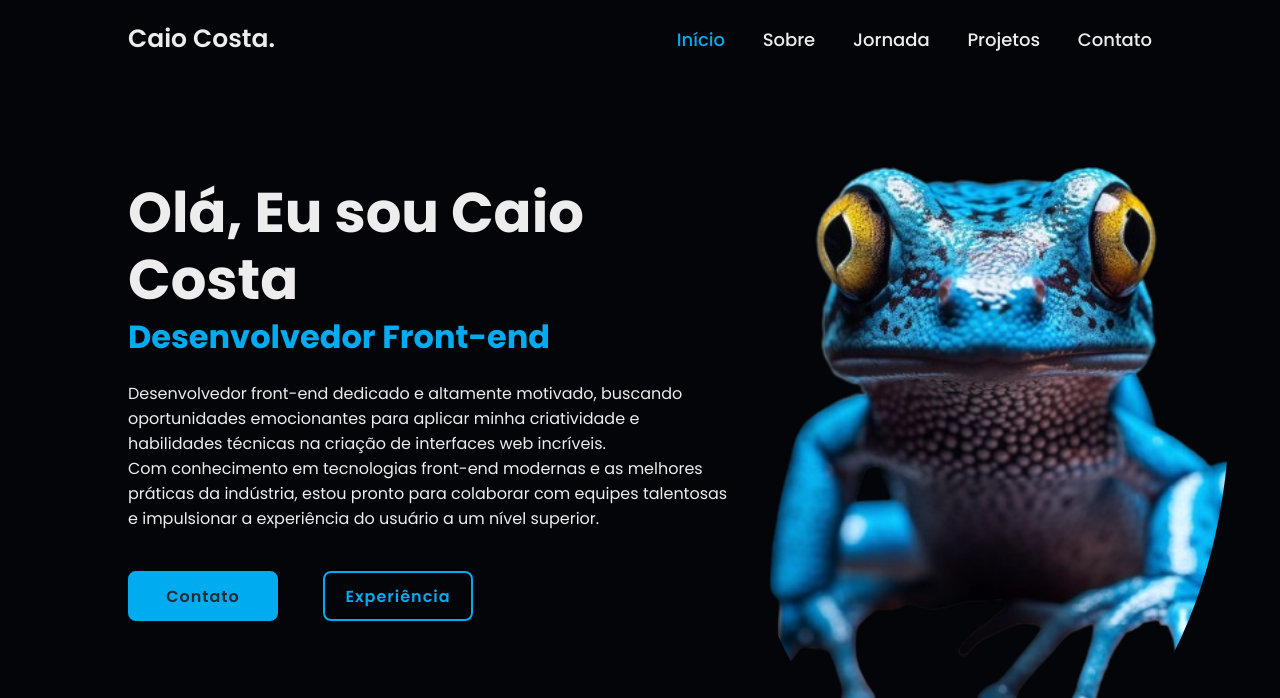
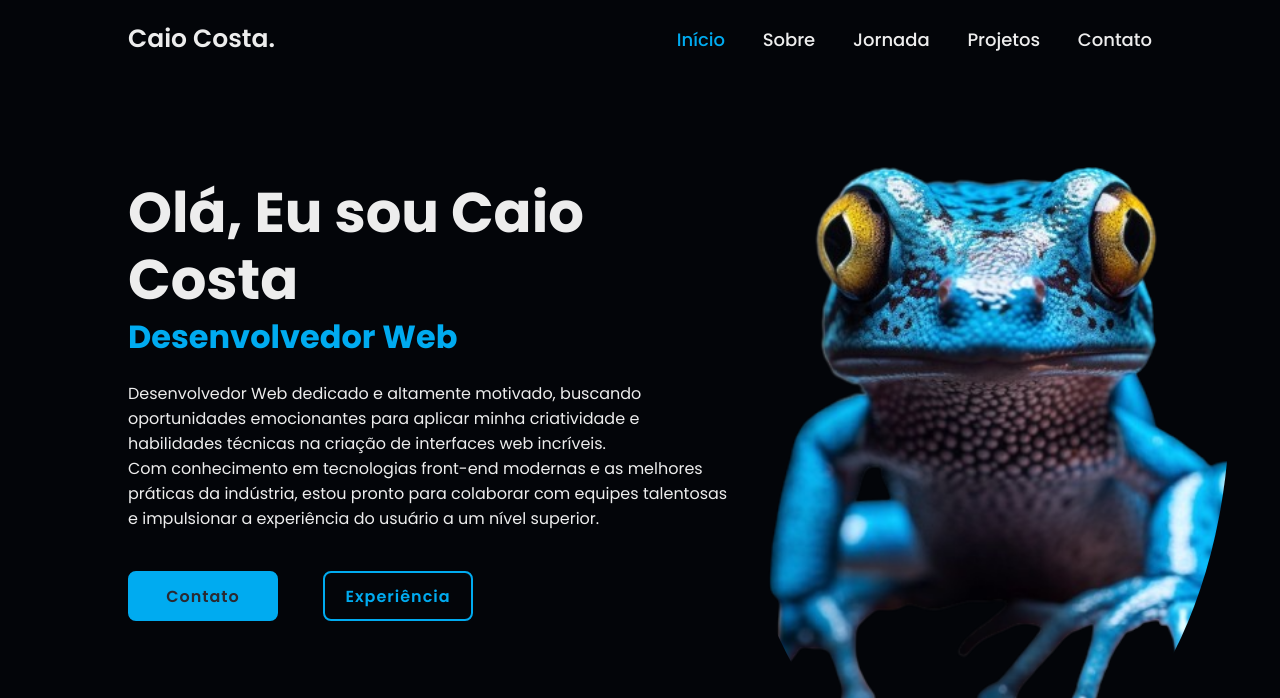
Before and after one commit to CaioCosta182/Portfolio-Caio-Costa, a plain HTML site: page index.html in a window 1280 px wide. Shown: the top 698 px of the page. Drawn offline with nearby package versions, Linux system fonts and the light colour scheme.

Commit message:
Update index.html
Fix descrição web developer

```diff
--- a/index.html
+++ b/index.html
@@ -5,7 +5,7 @@
     <meta charset="UTF-8">
     <meta http-equiv="X-UA-Compatible" content="IE-edge">
     <meta name="viewport" content="width=device-width, initial-scale=1.0">
-    <title>Dev Front-end </title>
+    <title>Dev Web </title>
     <link rel="stylesheet" href="style.css">
     <link rel="stylesheet" href="styleResponsivo.css">
     <link href='https://unpkg.com/boxicons@2.1.4/css/boxicons.min.css' rel="stylesheet">
@@ -28,8 +28,8 @@
     <section class="home" id="home">
         <div class="home-content">
             <h1>Olá, Eu sou Caio Costa</h1>
-            <h3>Desenvolvedor Front-end</h3>
-            <p>Desenvolvedor front-end dedicado e altamente motivado,
+            <h3>Desenvolvedor Web</h3>
+            <p>Desenvolvedor Web dedicado e altamente motivado,
                 buscando oportunidades emocionantes para aplicar minha criatividade e
                 habilidades técnicas na criação de interfaces web incríveis.<br>
                 Com conhecimento em tecnologias front-end modernas e as melhores práticas da indústria,
```
